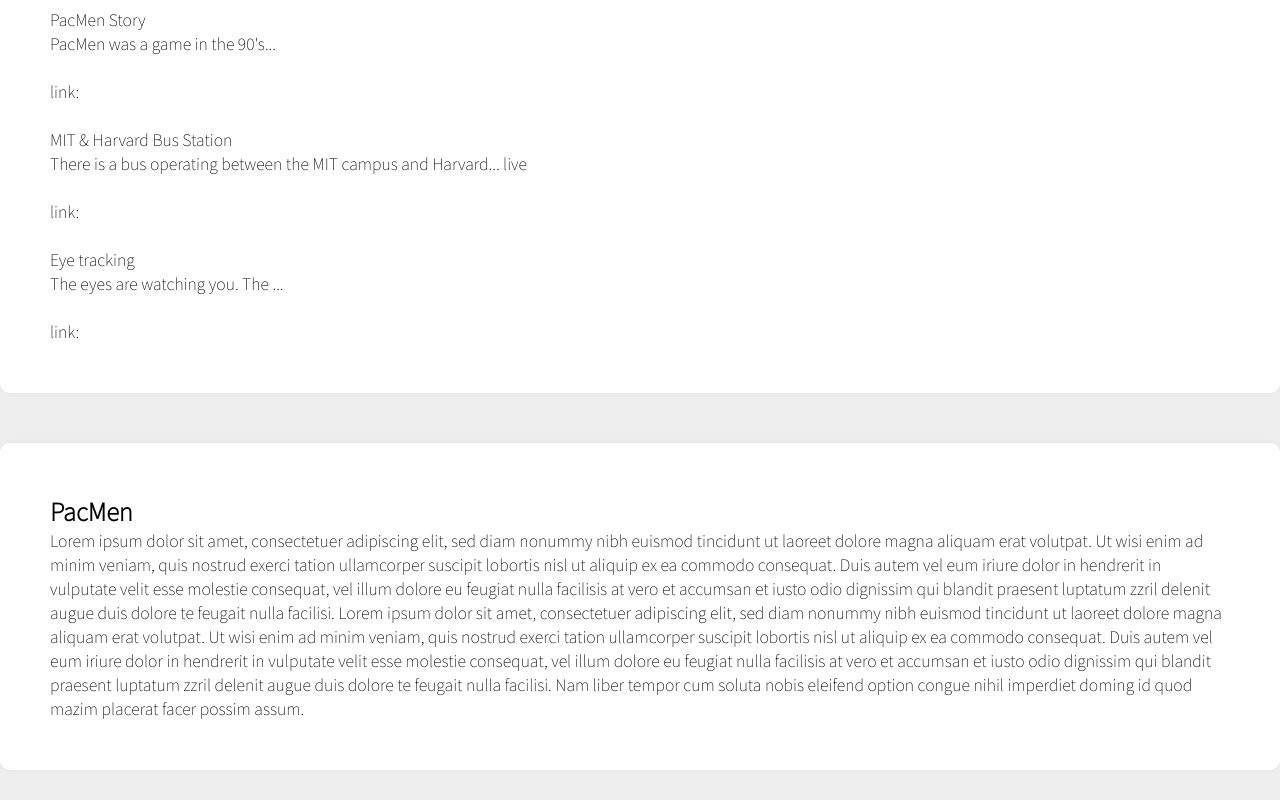
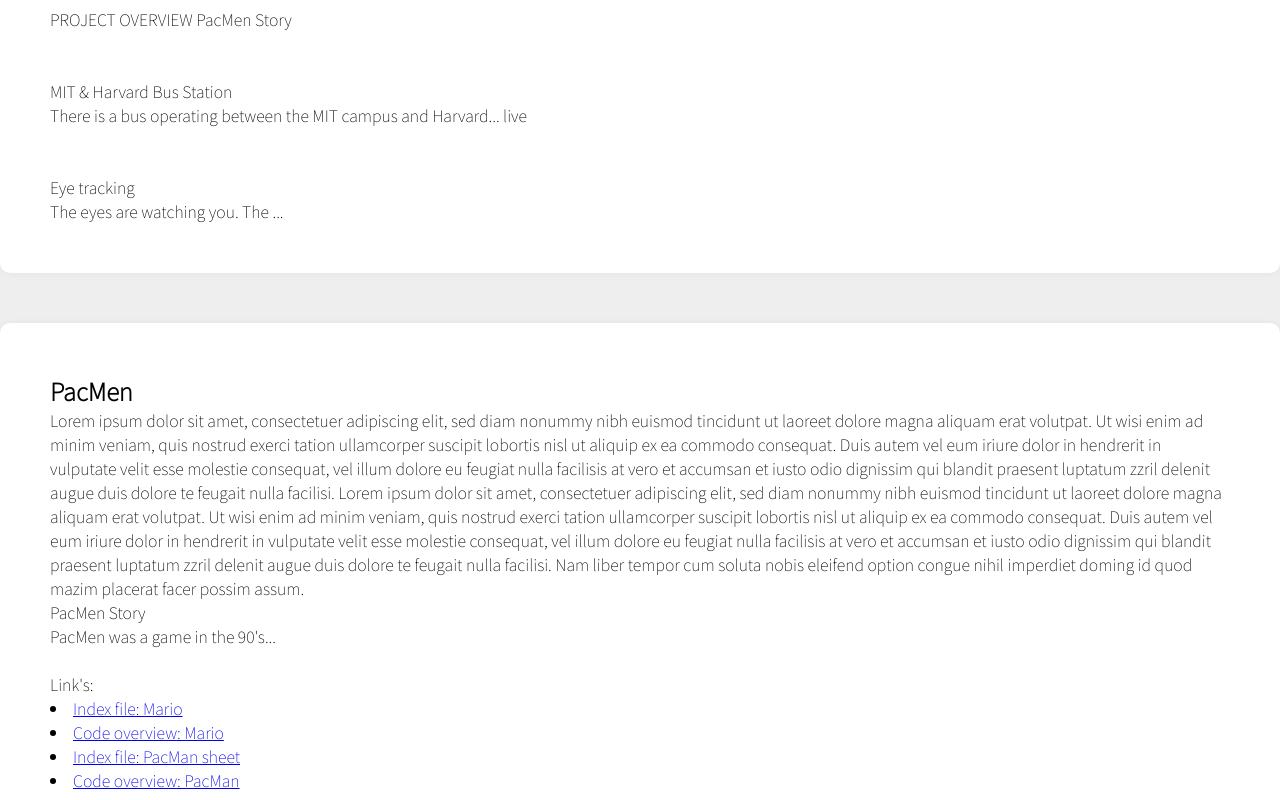
Before and after one commit to StefanGrand/stefangrand.github.io, a plain HTML site: page projects.html in a window 1280 px wide. Shown: the part 820-1620 px from the top of the page. Drawn offline with Linux system fonts and the light colour scheme; a script that the page names is missing.

Commit message:
Add files via upload

```diff
--- a/projects.html
+++ b/projects.html
@@ -8,18 +8,14 @@
     <script src="./main.js"></script>
 
 </head>
-
-
 <body>
-
-
 
 <!-- nav bar -->
 
 <div class="navbar">
     <ul>
         <li><a href="index.html" type="text">HOME</a></li>
-        <li><a href="#lif" ></a>MY LIFE PATH</a></li>
+        <li><a href="index.html" >MY LIFE PATH</a></li>
         <li><a href="#"></a>VIDEO</a></li>
         <li><a href="projects.html"></a>MY PROJECTS ></a>
             <div class="subnavbarProjects">
@@ -27,10 +23,10 @@
                     <li class="hoverme"> <a href="#">PacMen ></a>
                      <div class="subnavbarProjects2">
                        <ul>
-                        <li><a href="#"></a>index file</a> </li>
-                        <li><a href="#"></a>javascript file </a></li>
-                        <li><a href="#"></a>style sheet</a></li>
-                        <li><a href="#"></a>readme</a></li>
+                        <li><a href="https://stefangrand.github.io/mariosworld/" target="_blank">index file: Mario</a> </li>
+                        <li><a href="https://github.com/StefanGrand/mariosworld" target="_blank">Code overview: Mario </a></li>
+                        <li><a href="https://stefangrand.github.io/RunningPacMan/" target="_blank">index file: PacMan sheet</a></li>
+                        <li><a href="https://github.com/StefanGrand/RunningPacMan" target="_blank">Code overview: PacMan</a></li>
                        </ul>
                      </div>
                     </li>
@@ -46,10 +42,9 @@
                     <li class="hoverme"> <a href="#">Eye Exercise ></a>
                         <div class="subnavbarProjects2">
                             <ul>
-                             <li><a href="https://stefangrand.github.io/eyes/"></a>index file</a> </li>
-                             <li><a href="#"></a>javascript file </a></li>
-                             <li><a href="#"></a>style sheet</a></li>
-                             <li><a href="#"></a>readme</a></li>
+                             <li><a href="https://stefangrand.github.io/eyes/" target="_blank">Index file</a> </li>
+                             <li><a href="https://github.com/StefanGrand/eyes" target="_blank">Code overview: Eyes </a></li>
+
                             </ul>
                     </li>
                 </ul>
@@ -81,27 +76,23 @@
             </h2>
             <br>
             <p>
+                PROJECT OVERVIEW
                 PacMen Story <br>
-                PacMen was a game in the 90's...
+
                 <br>
-                <br>
-                link:
-            </p>
+
             <br>
             <p>
                 MIT & Harvard Bus Station <br>
                 There is a bus operating between the MIT campus and Harvard... live
                 <br>
                 <br>
-                link:
             </p>
             <br>
             <p>
                 Eye tracking <br>
                 The eyes are watching you. The ...
-                <br>
-                <br>
-                link:
+
             </p>
         </div>
 
@@ -110,6 +101,17 @@
                 PacMen </h2>
                     Lorem ipsum dolor sit amet, consectetuer adipiscing elit, sed diam nonummy nibh euismod tincidunt ut laoreet dolore magna aliquam erat volutpat. Ut wisi enim ad minim veniam, quis nostrud exerci tation ullamcorper suscipit lobortis nisl ut aliquip ex ea commodo consequat. Duis autem vel eum iriure dolor in hendrerit in vulputate velit esse molestie consequat, vel illum dolore eu feugiat nulla facilisis at vero et accumsan et iusto odio dignissim qui blandit praesent luptatum zzril delenit augue duis dolore te feugait nulla facilisi. Lorem ipsum dolor sit amet, consectetuer adipiscing elit, sed diam nonummy nibh euismod tincidunt ut laoreet dolore magna aliquam erat volutpat. Ut wisi enim ad minim veniam, quis nostrud exerci tation ullamcorper suscipit lobortis nisl ut aliquip ex ea commodo consequat. Duis autem vel eum iriure dolor in hendrerit in vulputate velit esse molestie consequat, vel illum dolore eu feugiat nulla facilisis at vero et accumsan et iusto odio dignissim qui blandit praesent luptatum zzril delenit augue duis dolore te feugait nulla facilisi. Nam liber tempor cum soluta nobis eleifend option congue nihil imperdiet doming id quod mazim placerat facer possim assum.
                 </p>
+                <p>
+                    PacMen Story <br>
+                PacMen was a game in the 90's...
+                <br>
+                <br>
+                Link's:
+                <li><a href="https://stefangrand.github.io/mariosworld/" target="_blank">Index file: Mario</a> </li>
+                <li><a href="https://github.com/StefanGrand/mariosworld" target="_blank">Code overview: Mario </a></li>
+                <li><a href="https://stefangrand.github.io/RunningPacMan/" target="_blank">Index file: PacMan sheet</a></li>
+                <li><a href="https://github.com/StefanGrand/RunningPacMan" target="_blank">Code overview: PacMan</a></li>
+
                  </p>
         </div>
 
@@ -126,6 +128,13 @@
                 Eye exercise </h2>
                     Lorem ipsum dolor sit amet, consectetuer adipiscing elit, sed diam nonummy nibh euismod tincidunt ut laoreet dolore magna aliquam erat volutpat. Ut wisi enim ad minim veniam, quis nostrud exerci tation ullamcorper suscipit lobortis nisl ut aliquip ex ea commodo consequat. Duis autem vel eum iriure dolor in hendrerit in vulputate velit esse molestie consequat, vel illum dolore eu feugiat nulla facilisis at vero et accumsan et iusto odio dignissim qui blandit praesent luptatum zzril delenit augue duis dolore te feugait nulla facilisi. Lorem ipsum dolor sit amet, consectetuer adipiscing elit, sed diam nonummy nibh euismod tincidunt ut laoreet dolore magna aliquam erat volutpat. Ut wisi enim ad minim veniam, quis nostrud exerci tation ullamcorper suscipit lobortis nisl ut aliquip ex ea commodo consequat. Duis autem vel eum iriure dolor in hendrerit in vulputate velit esse molestie consequat, vel illum dolore eu feugiat nulla facilisis at vero et accumsan et iusto odio dignissim qui blandit praesent luptatum zzril delenit augue duis dolore te feugait nulla facilisi. Nam liber tempor cum soluta nobis eleifend option congue nihil imperdiet doming id quod mazim placerat facer possim assum.
                 </p>
+                <br>
+                <br>
+
+                Link's:
+                <li><a href="https://stefangrand.github.io/eyes/" target="_blank">Index file: Eyes</a> </li>
+                 <li><a href="https://github.com/StefanGrand/eyes">Code overview: Eyes </a></li>
+
                  </p>
         </div>
     </div>
```
Also changed, not shown: index.html (+15 -19 lines).
